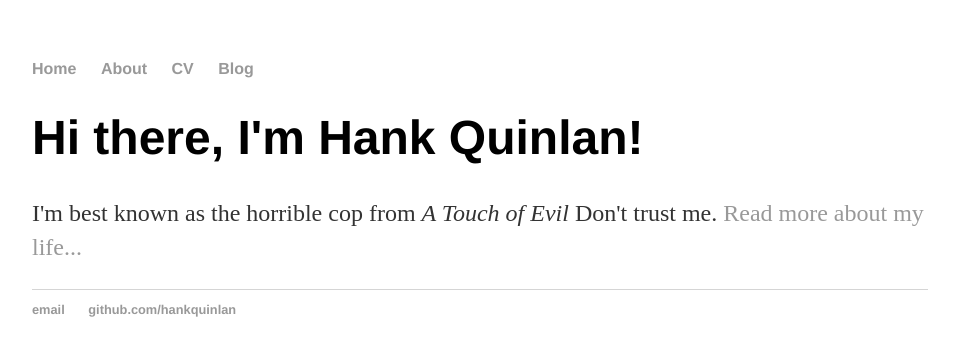
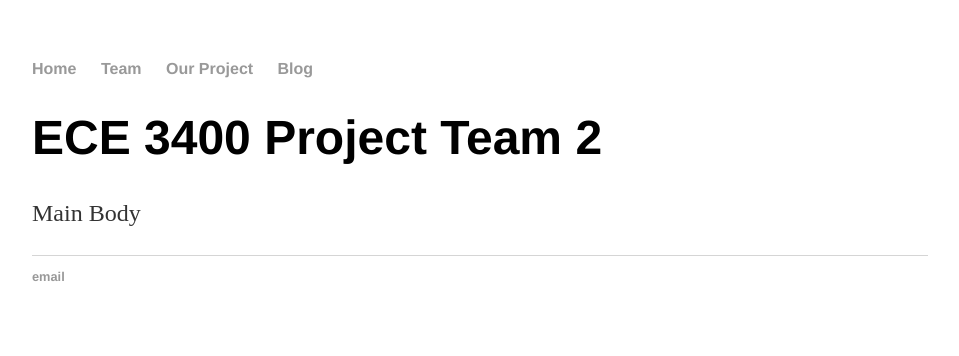
Before and after one commit to bgoldberg122/bgoldberg122.github.io, a plain HTML site: page index.html in a window 1280 px wide. Shown: the whole page, without its empty margins (160-1119 px from the left). Drawn offline with Linux system fonts and the light colour scheme.

Commit message:
Update index.html

```diff
--- a/index.html
+++ b/index.html
@@ -1,28 +1,27 @@
 <!DOCTYPE html>
 <html>
 	<head>
-		<title>Hank Quinlan, Horrible Cop</title>
+		<title>ECE 3400 Project Team 2</title>
 	</head>
 	<link rel="stylesheet" type="text/css" href="/css/main.css">
 	<body>
 		<nav>
     		<ul>
         		<li><a href="/">Home</a></li>
-	        	<li><a href="/about">About</a></li>
-        		<li><a href="/cv">CV</a></li>
+	        	<li><a href="/about">Team</a></li>
+        		<li><a href="/cv">Our Project</a></li>
         		<li><a href="/blog">Blog</a></li>
     		</ul>
 		</nav>
 		<div class="container">
     		<div class="blurb">
-        		<h1>Hi there, I'm Hank Quinlan!</h1>
-				<p>I'm best known as the horrible cop from <em>A Touch of Evil</em> Don't trust me. <a href="/about">Read more about my life...</a></p>
-    		</div><!-- /.blurb -->
-		</div><!-- /.container -->
+        		<h1>ECE 3400 Project Team 2</h1>
+				<p>Main Body</p>
+    		</div>
+		</div>
 		<footer>
     		<ul>
-        		<li><a href="mailto:hankquinlanhub@gmail.com">email</a></li>
-        		<li><a href="https://github.com/hankquinlan">github.com/hankquinlan</a></li>
+        		<li><a href="mailto:brg52@cornell.edu">email</a></li>
 			</ul>
 		</footer>
 	</body>
```
